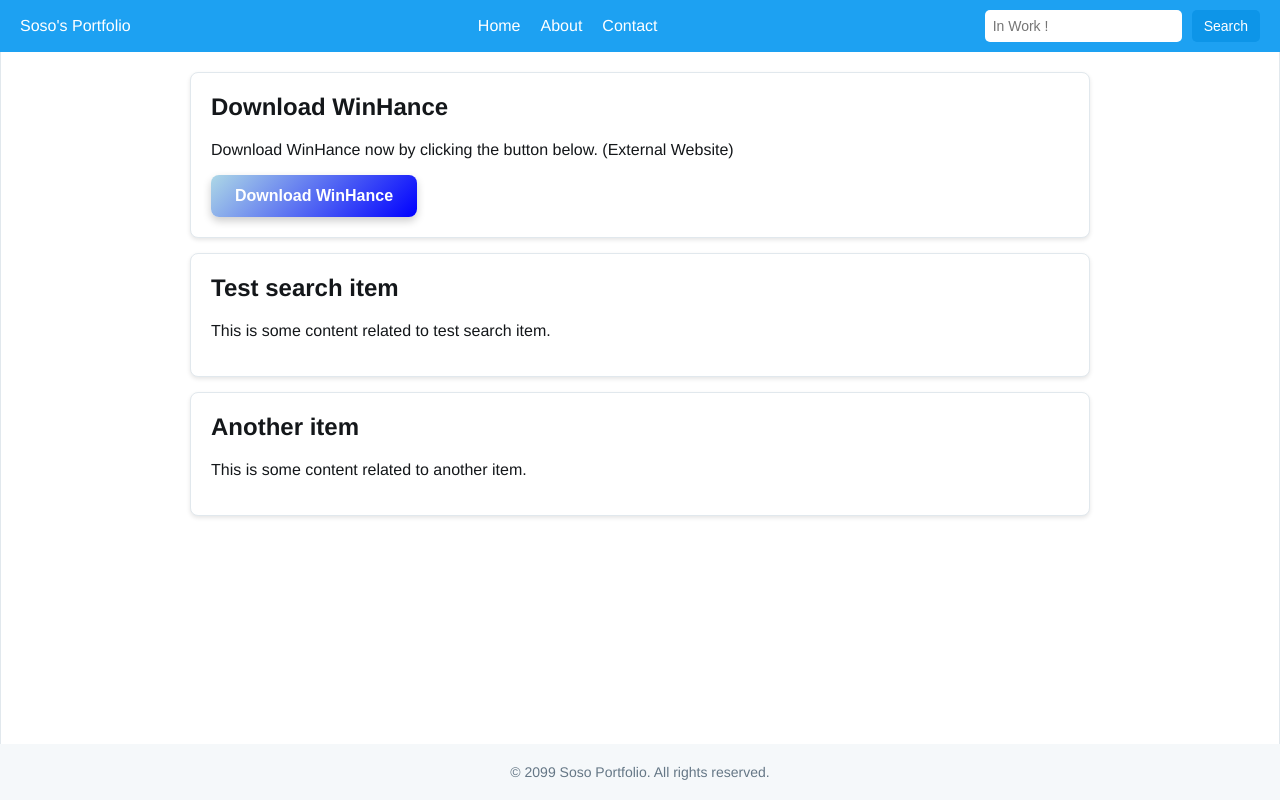
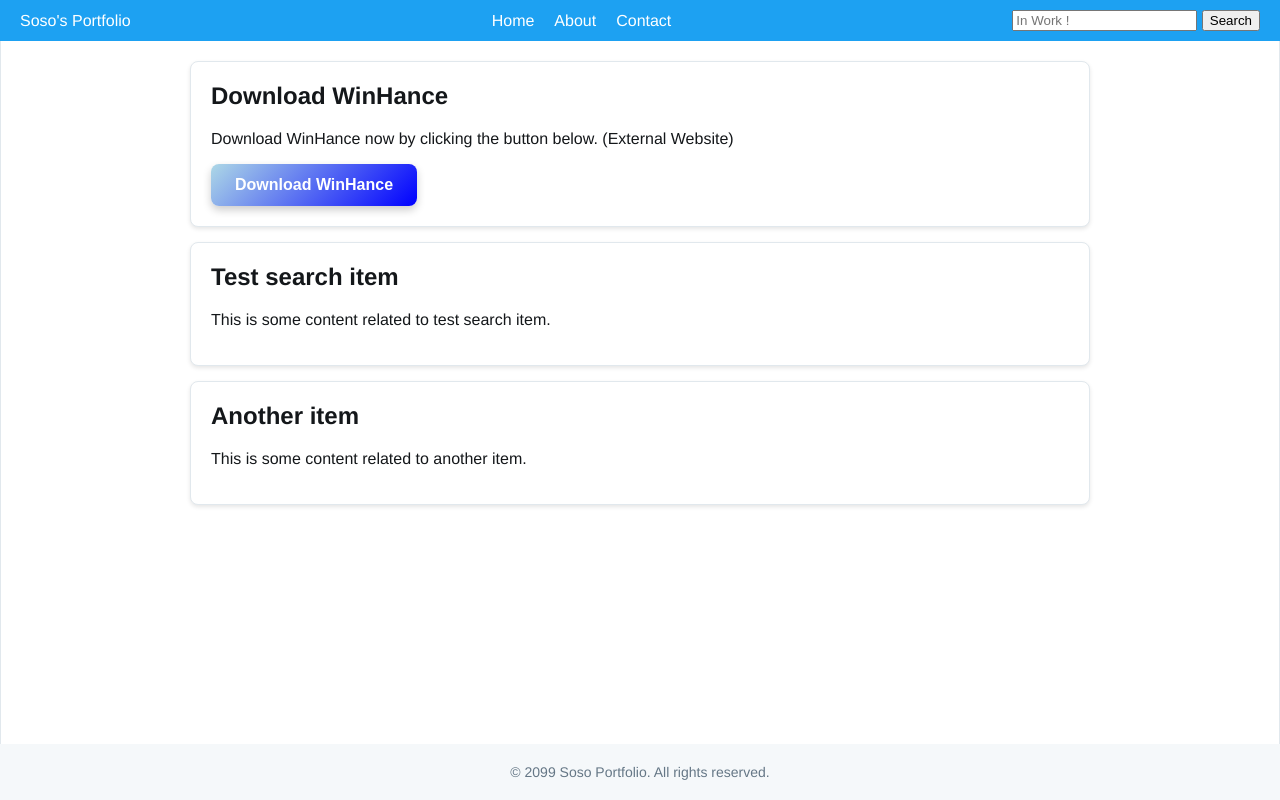
Before and after one commit to SosoTlm2/socmedia-hubbetter, a plain HTML site: page index.html in a window 1280 px wide. Drawn offline with Linux system fonts and the light colour scheme.

Commit message:
Update index.html

```diff
--- a/index.html
+++ b/index.html
@@ -48,33 +48,6 @@
             color: #0d95e8;
         }
 
-        /* Search bar style */
-        .search-bar {
-            display: flex;
-            align-items: center;
-        }
-
-        .search-bar input {
-            padding: 8px;
-            font-size: 14px;
-            border-radius: 5px;
-            border: none;
-            margin-right: 10px;
-        }
-
-        .search-bar button {
-            padding: 8px 12px;
-            font-size: 14px;
-            background-color: #0d95e8;
-            color: white;
-            border: none;
-            border-radius: 5px;
-            cursor: pointer;
-        }
-
-        .search-bar button:hover {
-            background-color: #1da1f2;
-        }
 
         main {
             flex: 1;
```
